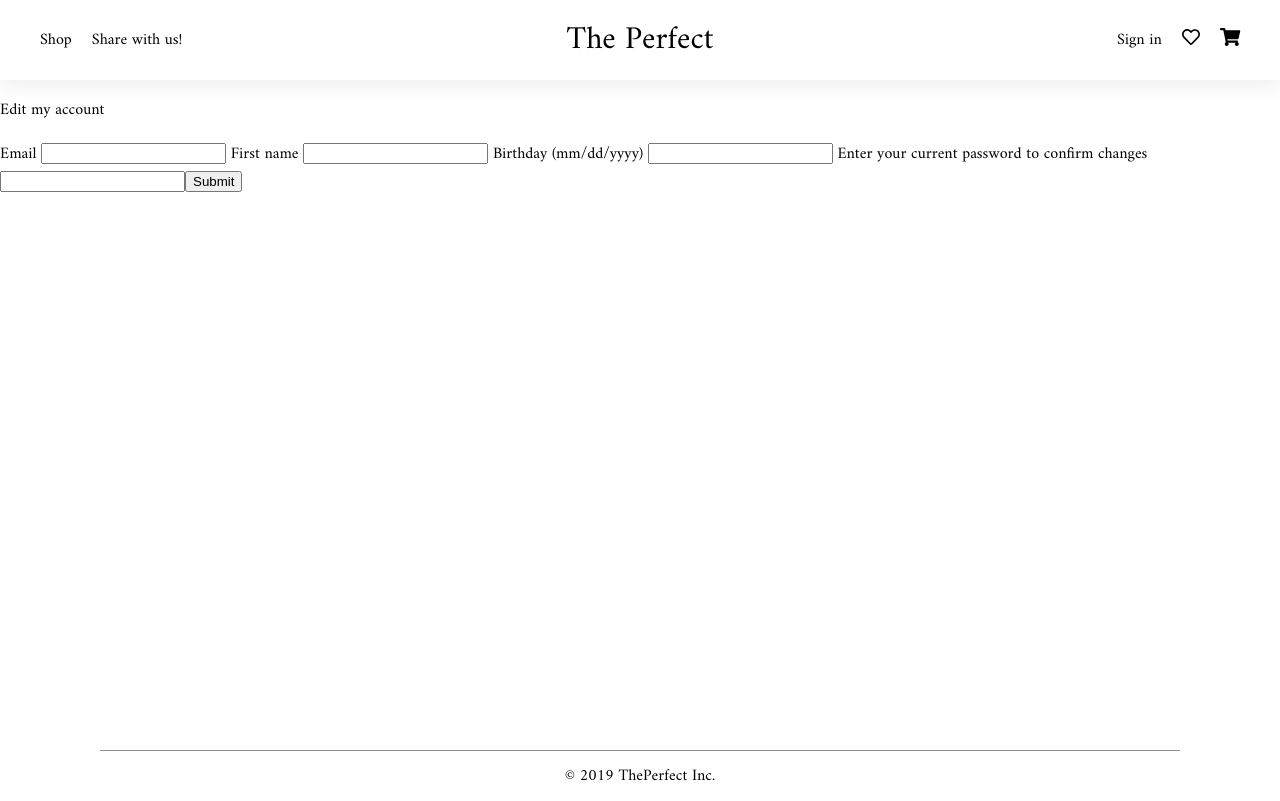
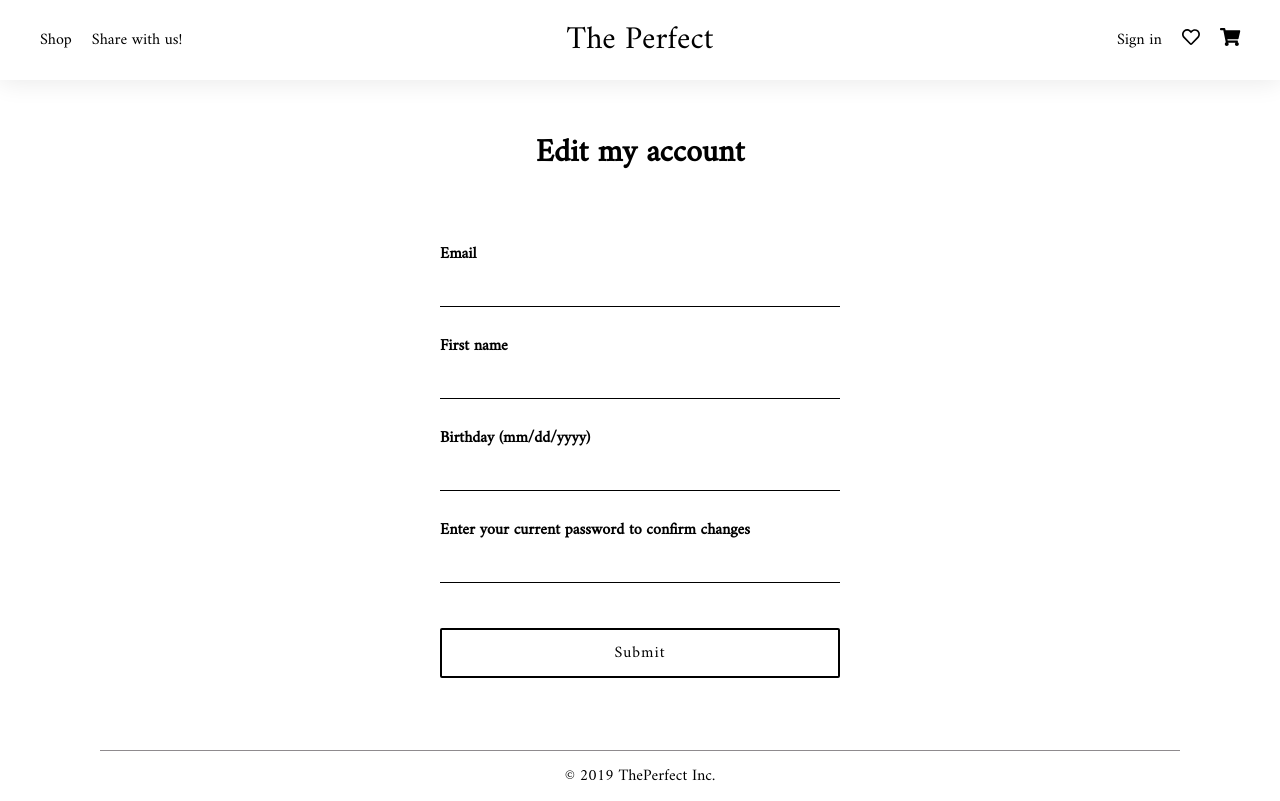
Before and after one commit to jessicalandzberg/ThePerfect, a React (Create React App) app in the folder client/: page /account/edit in a window 1280 px wide. Built offline with nearby package versions, Linux system fonts and the light colour scheme; no server answers; a web font is replaced by a local one.

Commit message:
finished formatting edit my profile page

```diff
--- /dev/null
+++ b/client/src/CSS/account.css
@@ -0,0 +1,129 @@
+/* ==============================
+=============ACCOUNT General=============
+============================== */
+
+.AccountComponent {
+  height: 100%;
+  display: flex;
+  flex-direction: column;
+  justify-content: center;
+  align-items: center;
+}
+
+    .AccountContainer {
+            height: 100%;
+            width: 100%;
+            display: flex;
+            flex-direction: column;
+            justify-content: center;
+            align-items: center;
+    }
+
+          .AccountTitle {
+            flex: 1.5;
+            display: flex;
+            justify-content: center;
+            align-items: flex-end;
+          }
+
+              .AccountTitle p {
+                font-size: 32px;
+                font-weight: bold;
+                margin: 0px;
+              }
+
+          .AccountContent {
+            width: 100%;
+            flex: 8.5;
+            display: flex;
+            flex-direction: column;
+            justify-content: center;
+            align-items: center;
+          }
+
+
+
+/* ==============================
+=============ACCOUNT Account Summary=============
+============================== */
+
+.AccountSummaryComponent {
+  height: 100%;
+  width: 100%;
+  display: flex;
+  flex-direction: column;
+  justify-content: center;
+  align-items: center;
+}
+
+
+/* ==============================
+=============ACCOUNT Edit Account=============
+============================== */
+
+
+  .EditAccountComponent {
+    height: 100%;
+    width: 100%;
+    display: flex;
+    flex-direction: column;
+    justify-content: center;
+    align-items: center;
+  }
+
+    .EditAccountForm {
+      display: flex;
+      flex-direction: column;
+      width: 400px;
+      height: 450px;
+    }
+
+          .EditAccountForm label {
+            font-size: 16px;
+            width: 100%;
+            text-align: left;
+            font-weight: bold;
+          }
+
+          .EditAccountFormInput {
+            font-family: 'Amiri', serif !important;
+            display: block;
+            width: 100%;
+            border: none;
+            border-bottom: solid 1px black;
+            /* padding: 1em; */
+            font-size: 16px;
+            color: black;
+            padding-bottom: 10px;
+            padding-top: 0px;
+            padding-left: 0px;
+            padding-right: 0px;
+            margin-bottom: 25px;
+            outline: none;
+          }
+
+                ::-webkit-input-placeholder {
+                  color: gray;
+                }
+
+          .AccountButton {
+            border-radius: 2px;
+            background: white;
+            border: 2px black solid;
+            color: black;
+            font-family: 'Amiri', serif !important;
+            font-size: 16px;
+            width: 100%;
+            height: 50px;
+            outline: none;
+            padding: 0px;
+            margin-top: 20px;
+            text-align: center;
+            letter-spacing: 1px;
+          }
+
+
+                  .AccountButton:hover {
+                    background: black;
+                    color: white;
+                  }
--- a/client/src/Components/AccountSummary.js
+++ b/client/src/Components/AccountSummary.js
@@ -7,15 +7,28 @@ class AccountSummary extends React.Component {
   render () {
     return (
       <div className="AccountSummaryComponent">
-        <div className="AccountSummaryContainer">
-          <p className = "AccountSummaryTitle"> My Account </p>
-          <p> {this.props.currentUser.email} </p>
-          <p> {this.props.currentUser.birthday} </p>
-          <p> {this.props.currentUser.firstname} </p>
-          <button className= "AccountSummaryButton" onClick= {this.props.setFormOnClick}> Edit </button>
+        <div className="AccountContainer">
 
+          <div className =  "AccountTitle">
+              <p> My Profile </p>
+          </div>
+
+          <div className="AccountContent">
+            <div className= "Card">
+              <p> Email: </p>
+              <p> {this.props.currentUser.email} </p>
+              <p> First name: </p>
+              <p> {this.props.currentUser.firstname}  </p>
+              <p> Birthday: </p>
+              <p>{this.props.currentUser.birthday} </p>
+              <button
+                className= "AccountButton"
+                type="Submit"
+                onClick= {this.props.setFormOnClick}> Edit </button>
+          </div>
         </div>
       </div>
+    </div>
     )
   }
 }
--- a/client/src/Components/EditAccount.js
+++ b/client/src/Components/EditAccount.js
@@ -6,14 +6,17 @@ class EditAccount extends React.Component {
   render () {
     return (
       <div className="EditAccountComponent">
-        <div className="EditAccountContainer">
+        <div className="AccountContainer">
 
-          <p className = "EditAccountTitle"> Edit my account </p>
+          <div className =  "AccountTitle">
+              <p> Edit my account </p>
+          </div>
 
-          <div className="EditAccountContent">
+          <div className="AccountContent">
             <form className="EditAccountForm" onSubmit= {this.props.updateUserOnClick}>
               <label htmlFor= "email"> Email </label>
               <input
+                className= "EditAccountFormInput"
                 type= "text"
                 name= "email"
                 value= {this.props.editAccountFormData.email}
@@ -21,6 +24,7 @@ class EditAccount extends React.Component {
 
               <label htmlFor= "firstname"> First name </label>
               <input
+                className= "EditAccountFormInput"
                 type= "text"
                 name= "firstname"
                 value= {this.props.editAccountFormData.firstname}
@@ -28,6 +32,7 @@ class EditAccount extends React.Component {
 
               <label htmlFor= "birthday"> Birthday (mm/dd/yyyy) </label>
               <input
+                className= "EditAccountFormInput"
                 type= "text"
                 name= "birthday"
                 value= {this.props.editAccountFormData.birthday}
@@ -35,12 +40,13 @@ class EditAccount extends React.Component {
 
               <label htmlFor= "password"> Enter your current password to confirm changes </label>
               <input
+                  className= "EditAccountFormInput"
                   type= "password"
                   name= "password"
                   value={this.props.editPassword}
                   onChange = {this.props.passwordHandleChange} required/>
 
-              <button type="Submit"> Submit </button>
+              <button className= "AccountButton" type="Submit"> Submit </button>
 
             </form>
           </div>
--- a/client/src/Components/MyAccount.js
+++ b/client/src/Components/MyAccount.js
@@ -1,7 +1,8 @@
 import React from 'react';
 import {Route , Switch} from "react-router-dom";
 import EditAccount from "./EditAccount"
-import AccountSummary from "./AccountSummary"
+import AccountSummary from "./AccountSummary";
+import "../CSS/account.css";
 
 
 class MyAccount extends React.Component {
```
